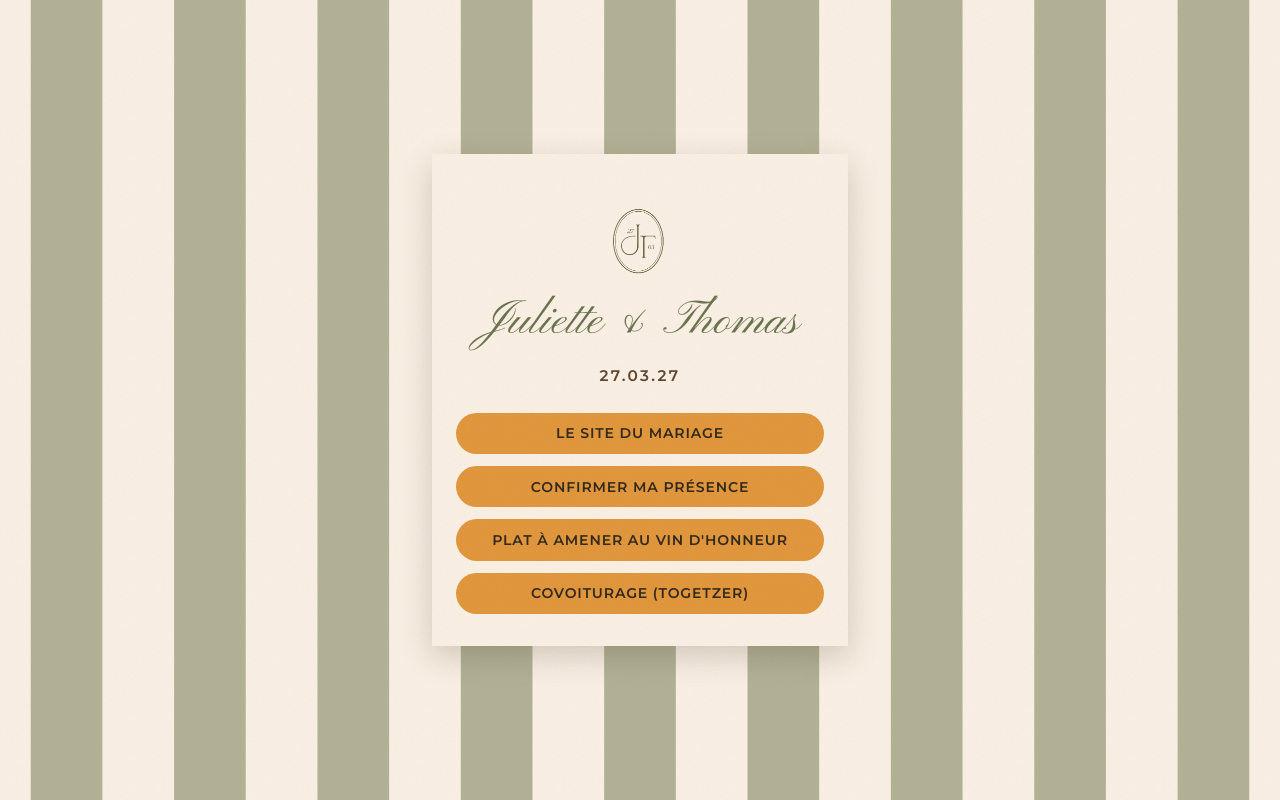
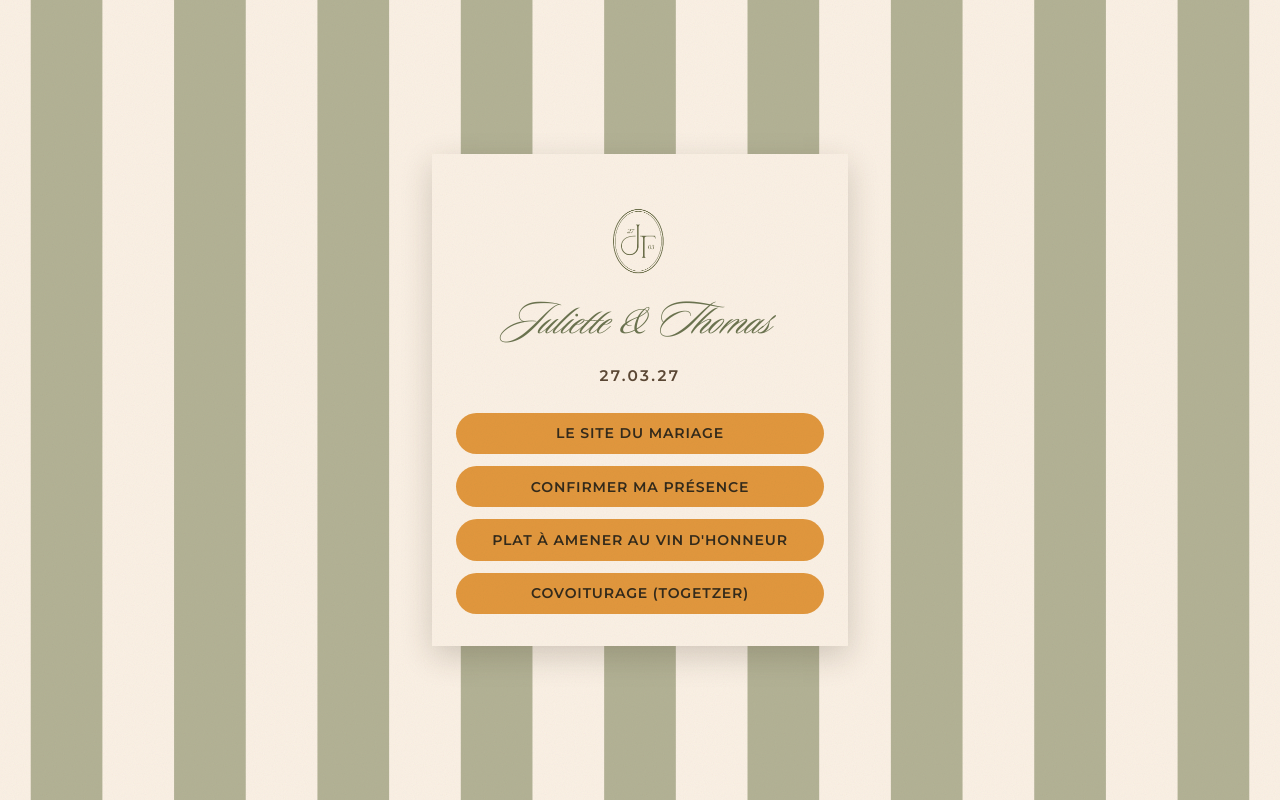
Before and after one commit to MatthiasGermain/mariage_thomas_juliette, an Astro site: page /liens in a window 1280 px wide. Built offline with nearby package versions, Linux system fonts and the light colour scheme; Astro itself is replaced by a stand-in of ours.

Commit message:
Utilise la police Sloop ScriptOne pour l'écriture manuscrite
- Police de la charte convertie en woff2 et préchargée (titre du haut de page)
- Pinyon Script, qui la remplaçait, n'est plus chargée depuis Google Fonts
- Frise du programme : heures et sous-titres agrandis, Sloop étant plus petite
  à taille égale
- Fichier source rangé dans « Identité visuelle/typo/ »

Co-Authored-By: Claude Opus 5.5 <noreply@anthropic.com>
Claude-Session: https://claude.ai/code/session_01KiH3xdczyKXXo1Z4gkiFcF

```diff
--- a/src/layouts/Base.astro
+++ b/src/layouts/Base.astro
@@ -23,11 +23,13 @@ const {
     <link rel="icon" type="image/png" href="/images/logo.png" />
     <!-- Active les animations seulement si le JS tourne (sinon tout reste visible) -->
     <script is:inline>document.documentElement.classList.add('anim');</script>
+    <!-- Le titre du haut de page est en Sloop : on la charge tout de suite -->
+    <link rel="preload" href="/fonts/sloop-scriptone.woff2" as="font" type="font/woff2" crossorigin />
     <link rel="preconnect" href="https://fonts.googleapis.com" />
     <link rel="preconnect" href="https://fonts.gstatic.com" crossorigin />
     <link
       rel="stylesheet"
-      href="https://fonts.googleapis.com/css2?family=Montserrat:ital,wght@0,400;0,500;0,600;0,700;1,500&family=Pinyon+Script&family=Playfair+Display:wght@700&display=swap"
+      href="https://fonts.googleapis.com/css2?family=Montserrat:ital,wght@0,400;0,500;0,600;0,700;1,500&family=Playfair+Display:wght@700&display=swap"
     />
   </head>
   <body>
--- a/src/styles/global.css
+++ b/src/styles/global.css
@@ -1,4 +1,13 @@
 /* Charte du mariage — voir Identité visuelle/Charte mariage.pdf et la maquette du site */
+
+/* Écriture manuscrite de la charte */
+@font-face {
+  font-family: 'Sloop';
+  src: url('/fonts/sloop-scriptone.woff2') format('woff2');
+  font-weight: 400;
+  font-style: normal;
+  font-display: swap;
+}
 
 @font-face {
   font-family: 'Americana';
@@ -28,8 +37,8 @@
   --papier: #fff6ec;
   --sauge: #b3b295;
 
-  /* Polices. Sloop (script) n'est pas fournie : Pinyon Script la remplace en attendant. */
-  --font-script: 'Sloop', 'Pinyon Script', cursive;
+  /* Polices */
+  --font-script: 'Sloop', cursive;
   /* Serif fine (date du photomaton) */
   --font-titre: 'Americana', Georgia, serif;
   /* Serif grasse des sous-titres et du compte à rebours dans la maquette */
```
Also changed, not shown: BRIEF.md (+1 -2 lines), src/components/Programme.astro (+6 -4 lines), Identité visuelle/typo/Sloop ScriptOne Regular.ttf (added), public/fonts/sloop-scriptone.woff2 (added).
